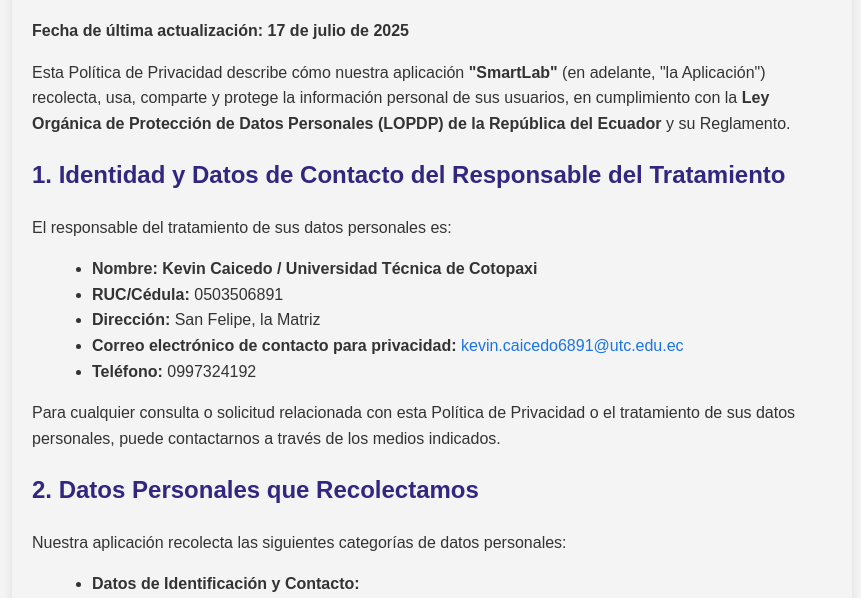
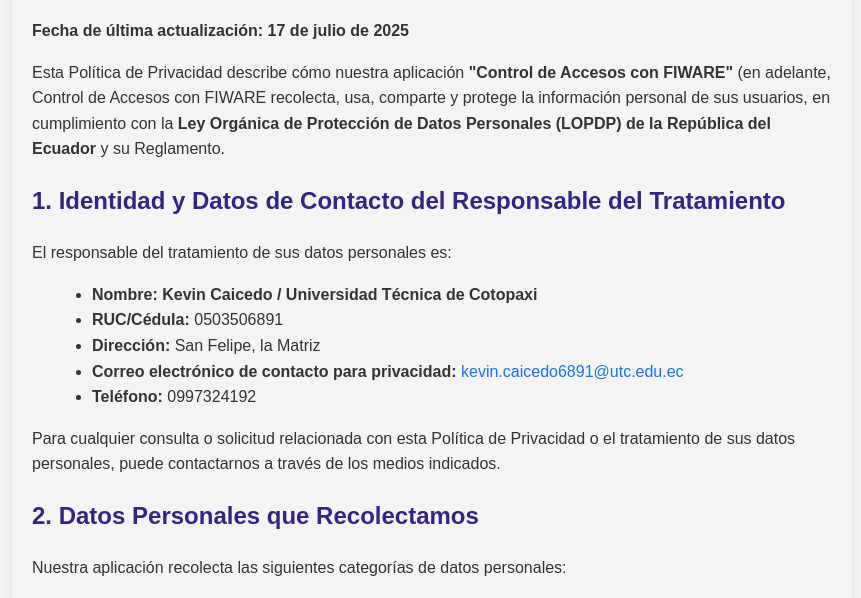
Before and after one commit to Kevin970u/TerminosyCondicioness, a plain HTML site: page index.html in a window 1280 px wide. Shown: the part 116-714 px from the top of the page, without its empty margins (208-1069 px from the left). Drawn offline with Linux system fonts and the light colour scheme.

Commit message:
Update index.html

```diff
--- a/index.html
+++ b/index.html
@@ -3,7 +3,7 @@
 <head>
     <meta charset="UTF-8">
     <meta name="viewport" content="width=device-width, initial-scale=1.0">
-    <title>Política de Privacidad - Aplicación SmartLab</title>
+    <title>Política de Privacidad - Aplicación Control de Accesos con FIWARE</title>
     <style>
         body {
             font-family: Arial, sans-serif;
@@ -44,7 +44,7 @@
     <h1>Política de Privacidad - Aplicación SmartLab</h1>
     <p><strong>Fecha de última actualización: 17 de julio de 2025</strong></p>
 
-    <p>Esta Política de Privacidad describe cómo nuestra aplicación <strong>"SmartLab"</strong> (en adelante, "la Aplicación") recolecta, usa, comparte y protege la información personal de sus usuarios, en cumplimiento con la <strong>Ley Orgánica de Protección de Datos Personales (LOPDP) de la República del Ecuador</strong> y su Reglamento.</p>
+    <p>Esta Política de Privacidad describe cómo nuestra aplicación <strong>"Control de Accesos con FIWARE"</strong> (en adelante, Control de Accesos con FIWARE recolecta, usa, comparte y protege la información personal de sus usuarios, en cumplimiento con la <strong>Ley Orgánica de Protección de Datos Personales (LOPDP) de la República del Ecuador</strong> y su Reglamento.</p>
 
     <h2>1. Identidad y Datos de Contacto del Responsable del Tratamiento</h2>
     <p>El responsable del tratamiento de sus datos personales es:</p>
```
